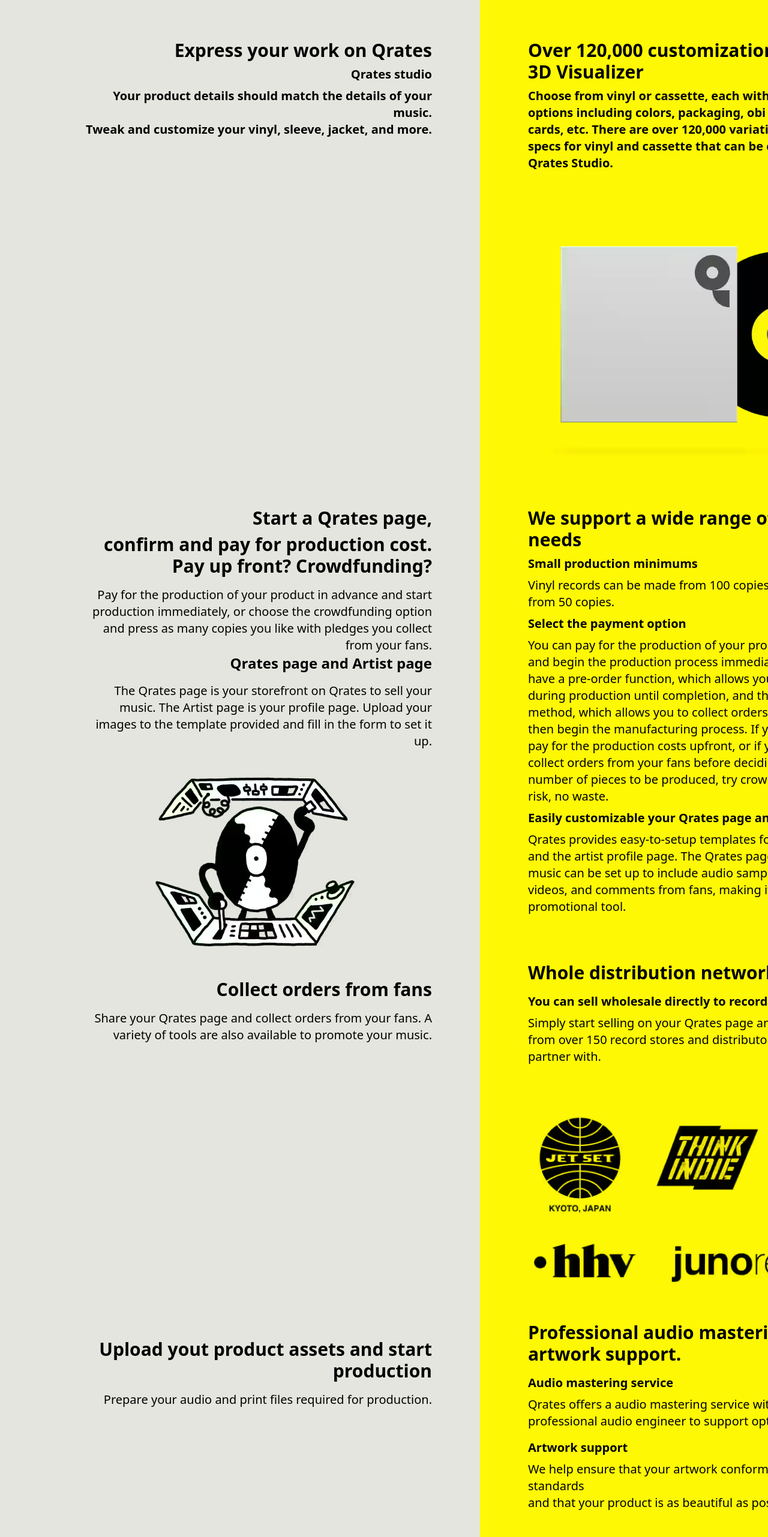
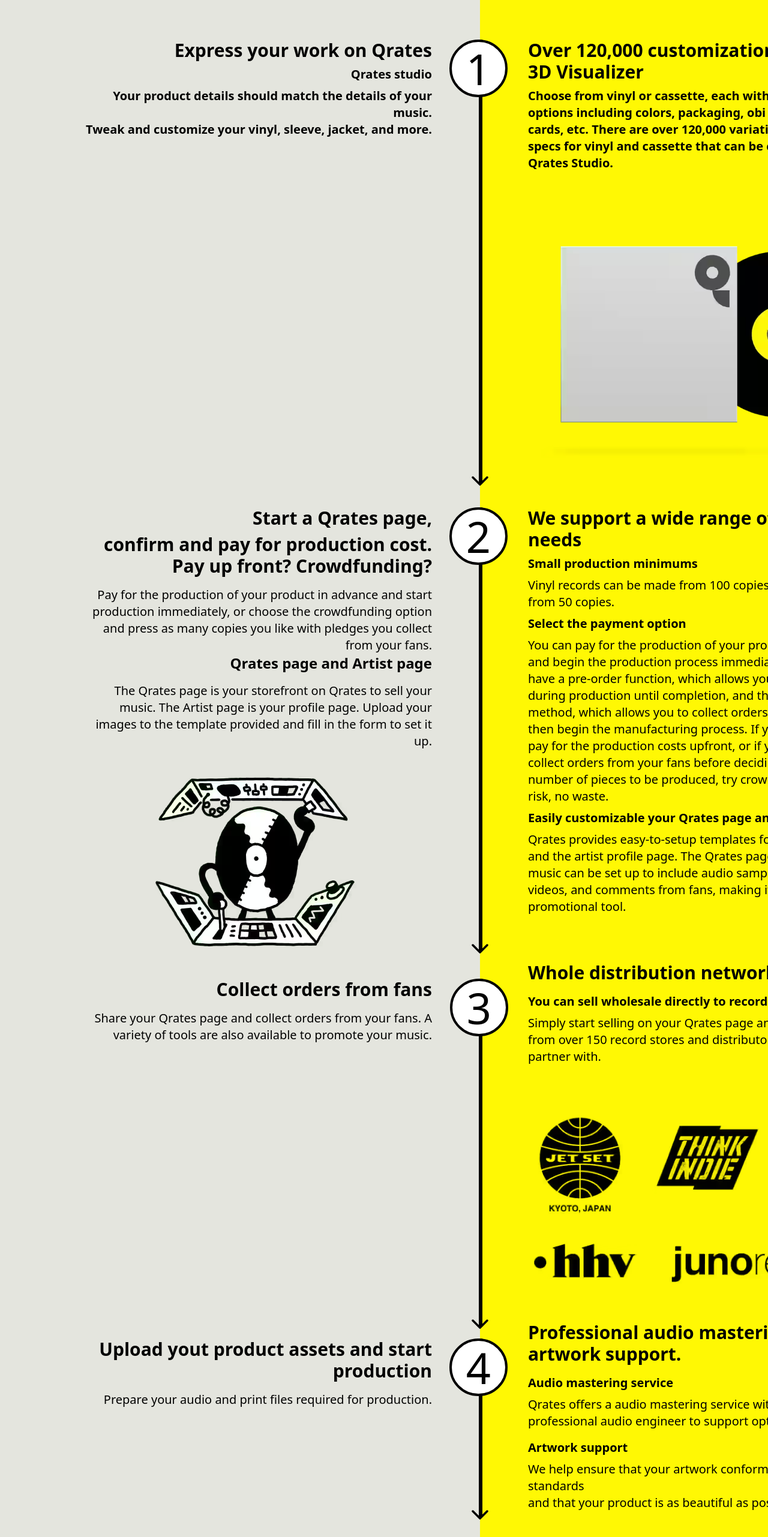
Before and after one commit to FelipePozo21/quart-exercise, a React (Vite) app: page / in a window 1280 px wide. Shown: the part 2947-5510 px from the top of the page at 60% size. Built offline with nearby package versions, Linux system fonts and the light colour scheme.

Commit message:
add lines

```diff
--- a/src/Components/you-qrates/You/You1/You1.jsx
+++ b/src/Components/you-qrates/You/You1/You1.jsx
@@ -1,6 +1,7 @@
+import { RxCaretDown } from "react-icons/rx";
 export function You1() {
   return (
-    <div className="h-[780px] mt-20 text-right mr-20 w-[600px]">
+    <div className="h-[780px] mt-20 text-right mr-20 w-[600px] relative">
       <h3 className="font-bold text-3xl mb-2">Express your work on Qrates</h3>
       <p className="font-bold text-xl mb-2">Qrates studio</p>
       <p className="font-bold text-xl">
@@ -9,6 +10,15 @@
       <p className="font-bold text-xl">
         Tweak and customize your vinyl, sleeve, jacket, and more.
       </p>
+
+      <div className="bg-black absolute w-[6px] top-0 -right-[84px] h-[740px]">
+        <div className="absolute top-0 text-7xl -right-[42px]">
+          <p className="border-4 border-black px-6 py-2  bg-white rounded-full">
+            1
+          </p>
+        </div>
+        <RxCaretDown size={60} className="absolute -bottom-6 -left-[28px]" />
+      </div>
     </div>
   );
 }
--- a/src/Components/you-qrates/You/You2/You2.jsx
+++ b/src/Components/you-qrates/You/You2/You2.jsx
@@ -1,6 +1,8 @@
+import { RxCaretDown } from "react-icons/rx";
+
 export function You2() {
   return (
-    <div className="mr-20 text-right w-[590px]">
+    <div className="mr-20 text-right w-[590px] relative">
       <h3 className="font-bold text-3xl mb-2">Start a Qrates page,</h3>
       <h3 className="font-bold text-3xl ">
         confirm and pay for production cost.
@@ -24,6 +26,14 @@
         src="../../../../public/assets/qrates-photo-12.avif"
         alt=""
       />
+      <div className="bg-black absolute w-[6px] top-0 -right-[84px] h-[740px]">
+        <div className="absolute top-0 text-7xl -right-[42px]">
+          <p className="border-4 border-black px-6 py-2  bg-white rounded-full">
+            2
+          </p>
+        </div>
+        <RxCaretDown size={60} className="absolute -bottom-6 -left-[28px]" />
+      </div>
     </div>
   );
 }
--- a/src/Components/you-qrates/You/You3/You3.jsx
+++ b/src/Components/you-qrates/You/You3/You3.jsx
@@ -1,11 +1,21 @@
+import { RxCaretDown } from "react-icons/rx";
+
 export function You3() {
   return (
-    <div className="w-[600px] text-right h-[600px] mt-6 mr-20">
+    <div className="w-[600px] text-right h-[600px] mt-6 mr-20 relative">
       <h3 className="font-bold text-3xl mb-4">Collect orders from fans</h3>
       <p className="text-xl font-medium">
         Share your Qrates page and collect orders from your fans. A variety of
         tools are also available to promote your music.
       </p>
+      <div className="bg-black absolute w-[6px] top-0 -right-[84px] h-[580px]">
+        <div className="absolute top-0 text-7xl -right-[43px]">
+          <p className="border-4 border-black px-6 py-2  bg-white rounded-full">
+            3
+          </p>
+        </div>
+        <RxCaretDown size={60} className="absolute -bottom-6 -left-[28px]" />
+      </div>
     </div>
   );
 }
--- a/src/Components/you-qrates/You/You4/You4.jsx
+++ b/src/Components/you-qrates/You/You4/You4.jsx
@@ -1,12 +1,22 @@
+import { RxCaretDown } from "react-icons/rx";
+
 export function You4() {
   return (
-    <div className="h-[284px] w-[600px] text-right mr-20">
+    <div className="h-[284px] w-[600px] text-right mr-20 relative">
       <h3 className="font-bold text-3xl mb-4">
         Upload yout product assets and start production
       </h3>
       <p className="text-xl font-medium">
         Prepare your audio and print files required for production.
       </p>
+      <div className="bg-black absolute w-[6px] top-0 -right-[84px] h-[298px]">
+        <div className="absolute top-0 text-7xl -right-[42px]">
+          <p className="border-4 border-black px-6 py-2  bg-white rounded-full">
+            4
+          </p>
+        </div>
+        <RxCaretDown size={60} className="absolute -bottom-6 -left-[28px]" />
+      </div>
     </div>
   );
 }
--- a/src/Components/you-qrates/You/You5/You5.jsx
+++ b/src/Components/you-qrates/You/You5/You5.jsx
@@ -1,10 +1,20 @@
+import { RxCaretDown } from "react-icons/rx";
+
 export function You5() {
   return (
-    <div className="w-[800px] h-[427px] bg-transparent mt-20 flex items-center justify-center">
+    <div className="w-[800px] h-[427px] bg-transparent mt-20 flex items-center justify-center relative">
       <img
         className="w-[600px] h-[427px] bg-transparent"
         src="https://images.prismic.io/qrates-prd/d405f120-87ed-4136-aea5-3b0c903a5a45_Frame+440.png?auto=compress,format"
       />
+      <div className="bg-black absolute w-[6px] top-0 -right-[4px] h-[410px]">
+        <div className="absolute top-0 text-7xl -right-[42px]">
+          <p className="border-4 border-black px-6 py-2  bg-white rounded-full">
+            5
+          </p>
+        </div>
+        <RxCaretDown size={60} className="absolute -bottom-6 -left-[28px]" />
+      </div>
     </div>
   );
 }
--- a/src/Components/you-qrates/You/You6/You6.jsx
+++ b/src/Components/you-qrates/You/You6/You6.jsx
@@ -1,3 +1,16 @@
+import { RxCaretDown } from "react-icons/rx";
+
 export function You6() {
-  return <div className="h-[700px]"></div>;
+  return (
+    <div className="h-[700px] relative">
+      <div className="bg-black absolute w-[6px] top-0 -right-[4px] h-[660px]">
+        <div className="absolute top-0 text-7xl -right-[42px]">
+          <p className="border-4 border-black px-6 py-2  bg-white rounded-full">
+            6
+          </p>
+        </div>
+        <RxCaretDown size={60} className="absolute -bottom-6 -left-[28px]" />
+      </div>
+    </div>
+  );
 }
--- a/src/Components/you-qrates/You/You7/You7.jsx
+++ b/src/Components/you-qrates/You/You7/You7.jsx
@@ -1,6 +1,8 @@
+import { RxCaretDown } from "react-icons/rx";
+
 export function You7() {
   return (
-    <div className="w-[590px] h-[400px] text-right mr-20">
+    <div className="w-[590px] h-[400px] text-right mr-20 relative">
       <h3 className="font-bold text-3xl mb-4">Receive revenue</h3>
       <p className="text-xl font-medium">
         Make a request to receive your revenue. We can deposit your
@@ -9,6 +11,14 @@
         funds to your pre-registered bank account or Paypal account.
       </p>
       <img src="../../../../public/assets/qrates-photo-5.avif" />
+      <div className="bg-black absolute w-[6px] top-0 -right-[84px] h-[500px]">
+        <div className="absolute top-0 text-7xl -right-[42px]">
+          <p className="border-4 border-black px-6 py-2  bg-white rounded-full">
+            7
+          </p>
+        </div>
+        <RxCaretDown size={60} className="absolute -bottom-6 -left-[28px]" />
+      </div>
     </div>
   );
 }
```
